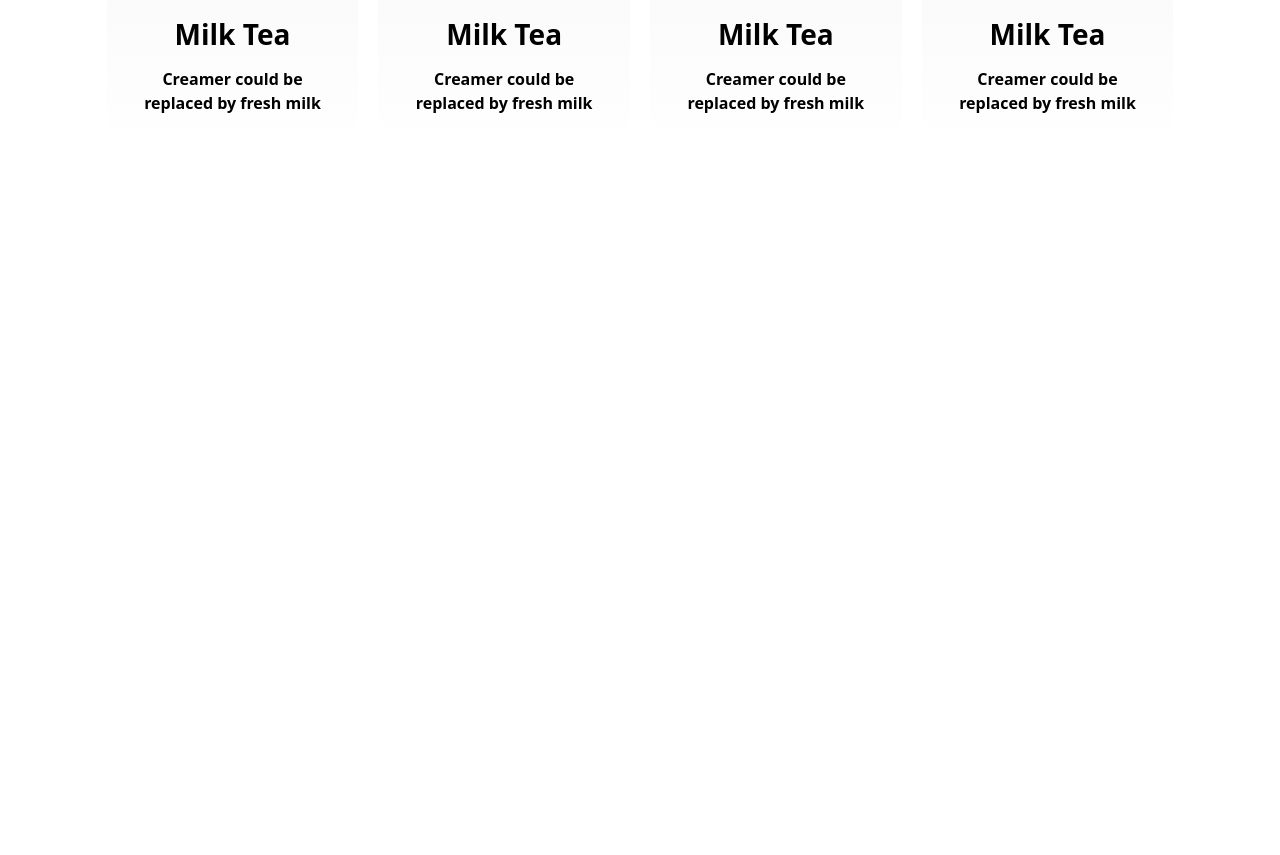
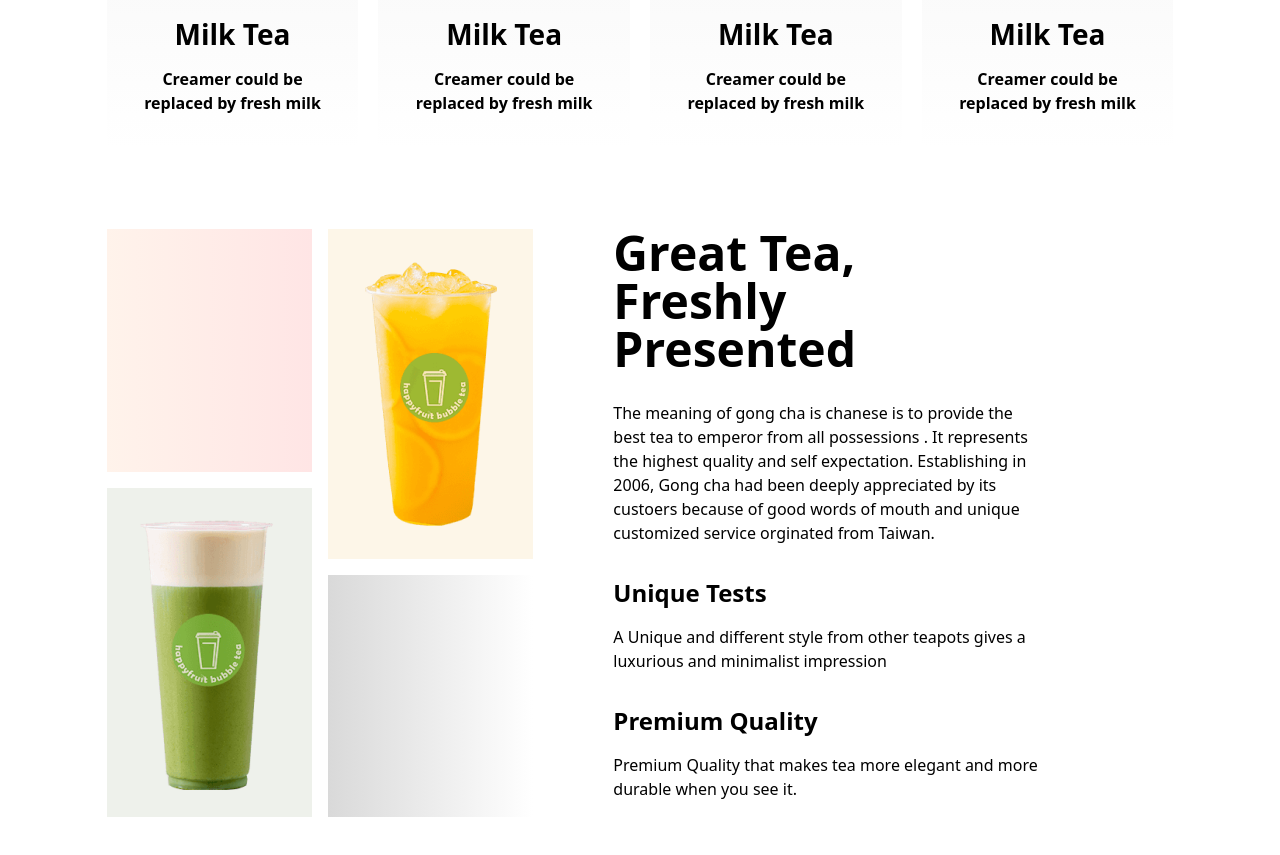
Before and after one commit to Das-Dipto/Tea-House, a plain HTML site: page index.html in a window 1280 px wide. Shown: the part 814-1669 px from the top of the page. Before the commit the page ends 1059 px from the top, so only its background shows below. Drawn offline with nearby package versions, Linux system fonts and the light colour scheme.

Commit message:
Third Section Completed

```diff
--- a/index.html
+++ b/index.html
@@ -65,6 +65,38 @@
             </div>
           </div>
         </section>
+
+        <sectiom class="great-tea flex gap-20 flex-wrap md:flex-nowrap">
+            <div class="grid-container grid grid-rows-7 grid-cols-2  gap-4 w-full md:w-2/5">
+                <div class="grid grid-1 row-span-3">
+                </div>
+                <div class="grid grid-2 row-span-4 flex justify-center items-center">
+                    <img src="./images/fresh-1.png" alt="fresh-1">
+                </div>
+                <div class="grid grid-3 row-span-4 flex justify-center items-center">
+                    <img src="./images/fresh-2.png" alt="fresh-2">
+                </div>
+                <div class="grid grid-4 row-span-3">
+                </div>
+            </div>
+            <div class="great-tea-presented md:w-2/5">
+                <h1 class="text-2xl  sm:text-5xl font-extrabold">Great Tea, Freshly Presented</h1>
+                <p class="my-7">The meaning of gong cha is chanese is to provide the best tea to emperor from all possessions . It represents the highest quality and self expectation. Establishing in 2006, Gong cha had been deeply appreciated by its custoers  because of good words of mouth and unique customized service orginated from Taiwan. </p>
+                <div class="unique-taste my-8">
+                    <h4 class=" text-1xl  sm:text-2xl font-bold mb-4">Unique Tests</h4>
+                    <p>A Unique and different style from other teapots gives
+                        a luxurious and minimalist impression
+                    </p>
+                </div>
+                <div class="premium-quality my-4">
+                    <h4 class=" text-1xl  sm:text-2xl font-bold mb-4">Premium Quality</h4>
+                    <p> Premium Quality that makes tea more elegant and more
+                        durable when you see it.
+                    </p>
+                </div>
+            </div>
+        </sectiom>
+
       </main>
 </body>
 </html>
--- a/style.css
+++ b/style.css
@@ -31,3 +31,23 @@
   font-size: 1rem;
   font-weight: 600;
 }
+
+.great-tea{
+  margin:5rem 0;
+}
+
+.grid-1{
+  background: linear-gradient(270deg, rgba(255, 0, 0, 0.1) 0%, rgba(255, 137, 56, 0.1) 100%);
+}
+
+.grid-2{
+  background: rgba(230, 166, 35, 0.1);
+}
+
+.grid-3{
+  background: rgba(87, 118, 57, 0.1);
+}
+
+.grid-4{
+  background: linear-gradient(90deg, #D9D9D9 0%, rgba(255, 255, 255, 0) 100%);
+}
```
